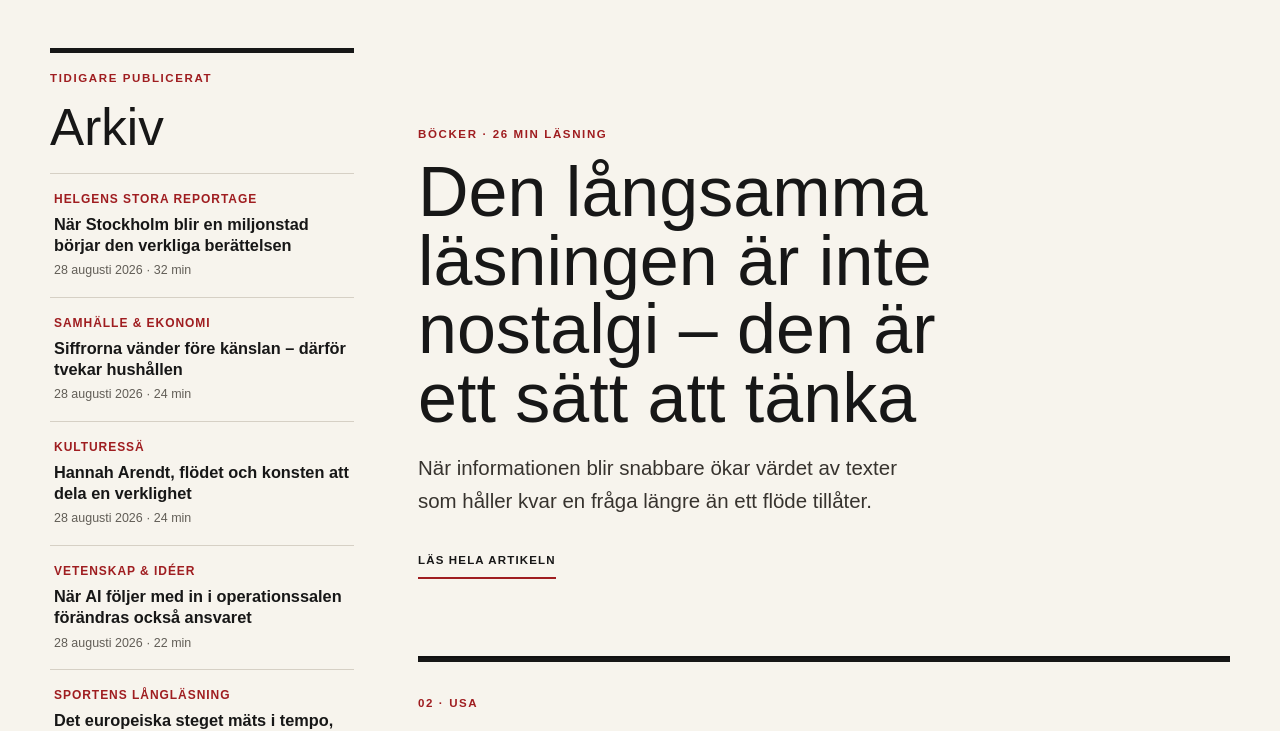
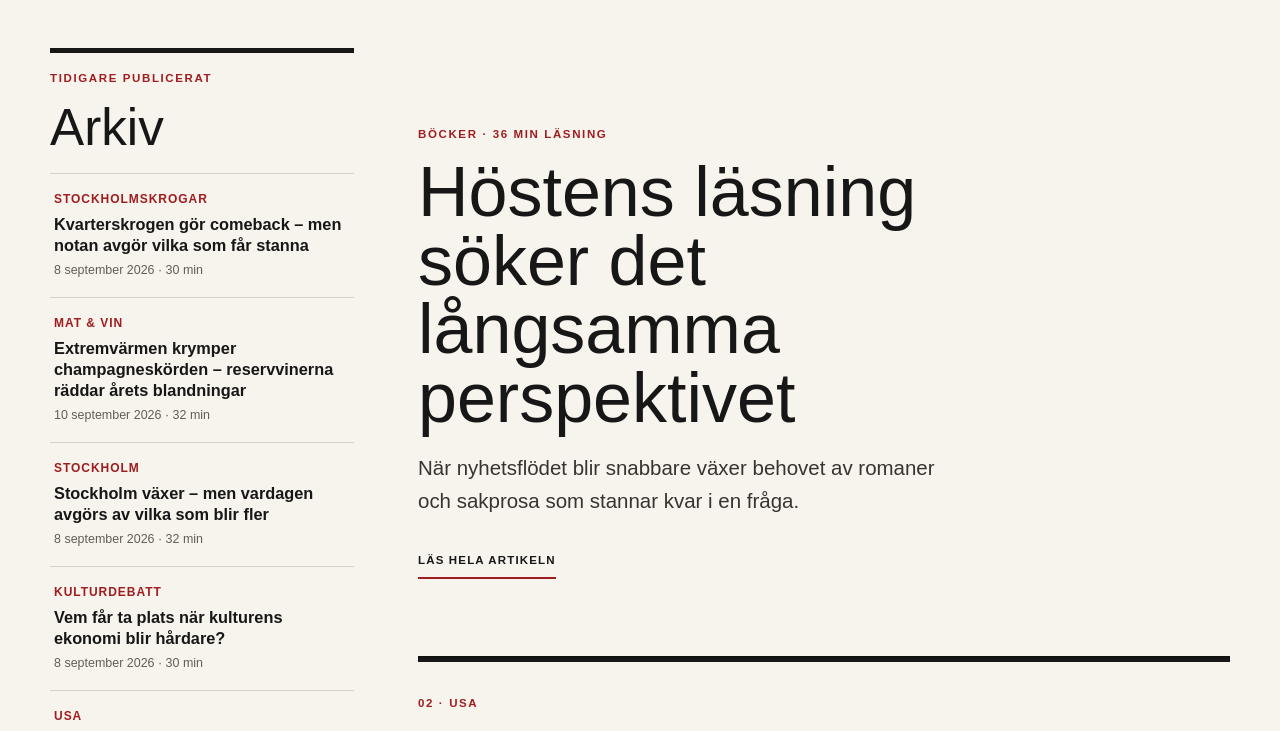
Before and after one commit to Djurgarden2019/NackaSidan-2026, a Next.js app: page /helg in a window 1280 px wide. Shown: the part 800-1531 px from the top of the page. Built offline with nearby package versions, Linux system fonts and the light colour scheme; no server answers.

Commit message:
Visa den nya Helg-utgåvan och arkivera äldre texter

```diff
--- a/app/helg/page.tsx
+++ b/app/helg/page.tsx
@@ -2,6 +2,7 @@ import type { Metadata } from 'next';
 import Link from 'next/link';
 import { weekendArticles } from '../../content/weekend';
 import { weekendPermanentArticles } from '../../content/weekendPermanent';
+import { weekendCurrentArticles } from '../../content/weekendCurrent';
 import './helg.css';
 
 export const dynamic = 'force-dynamic';
@@ -27,9 +28,9 @@ function expandedReadingTime(value:string){
 
 export default function WeekendPage() {
  const issue=weekendDate();
- const currentArticles=[...weekendPermanentArticles].sort(()=>Math.random()-.5);
+ const currentArticles=[...weekendCurrentArticles].sort(()=>Math.random()-.5);
  const [lead,...articles]=currentArticles;
- const archive=[...weekendArticles].sort((a,b)=>b.published.localeCompare(a.published,'sv'));
+ const archive=[...weekendPermanentArticles,...weekendArticles];
 
  return <main><div className="shell weekend-desk">
   <header className="weekend-head">
```
